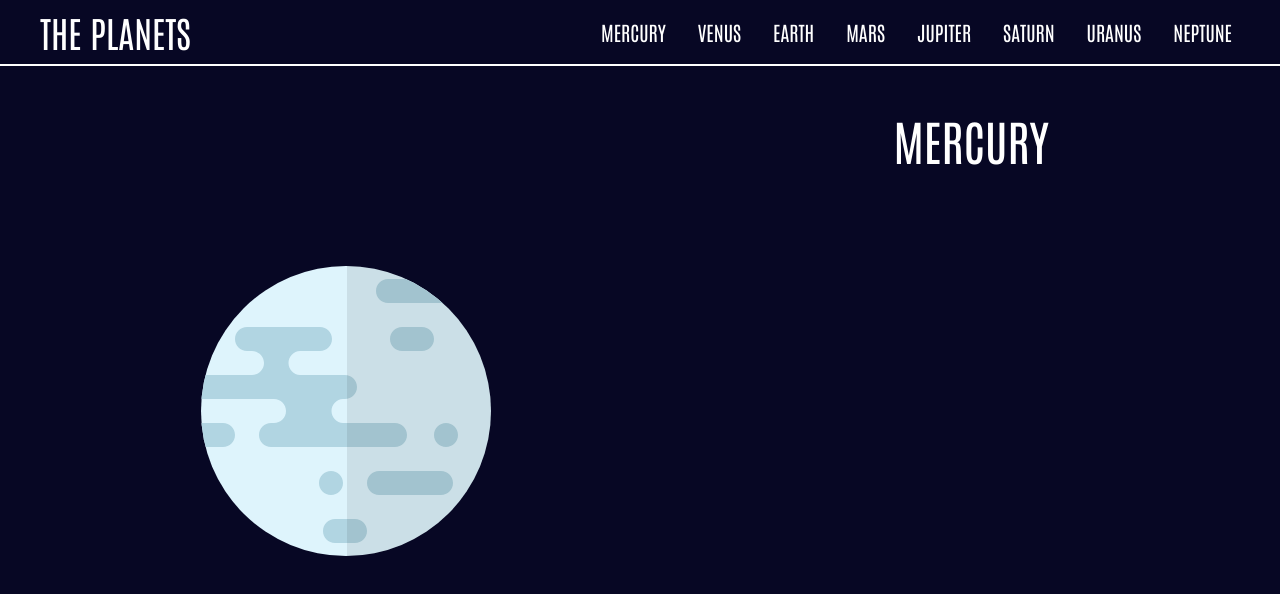
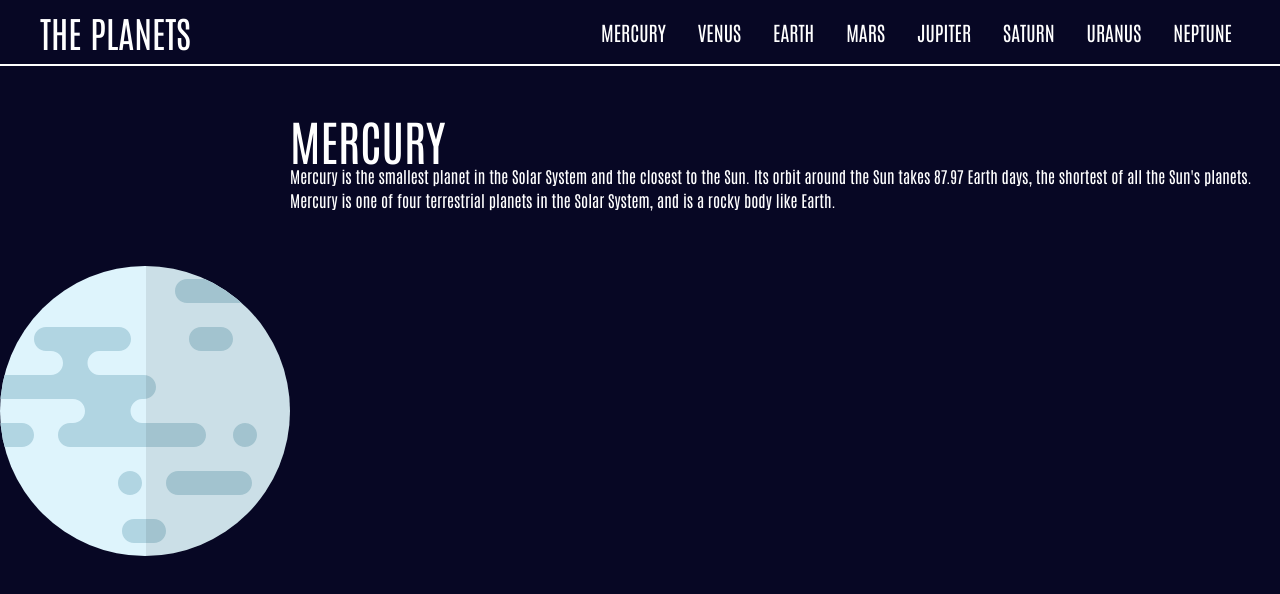
Before and after one commit to LCHECO/planetapp, a React (Create React App) app: page / in a window 1280 px wide. Shown: the top 594 px of the page. Built offline with nearby package versions, Linux system fonts and the light colour scheme.

Commit message:
some data to show

```diff
--- a/src/components/Mercury.jsx
+++ b/src/components/Mercury.jsx
@@ -28,7 +28,7 @@
   }
 }
 
-const {overview: content } = mercuryData
+const {overview: {content} } = mercuryData
 
 const Mercury = () => {
 
@@ -38,7 +38,7 @@
       <img className="mx-auto pt-[150px]" src={FirstPlanet} alt='mercury' />
       <div className="flex flex-col mx-auto text-white">
           <h1 className="text-5xl pr-[30px]">MERCURY</h1>
-            <p>{mercuryData.content}</p>
+            <p>{content}</p>
       </div>
     </div>
   )
```
